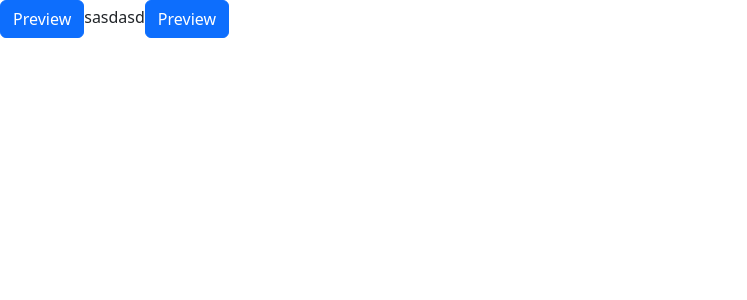
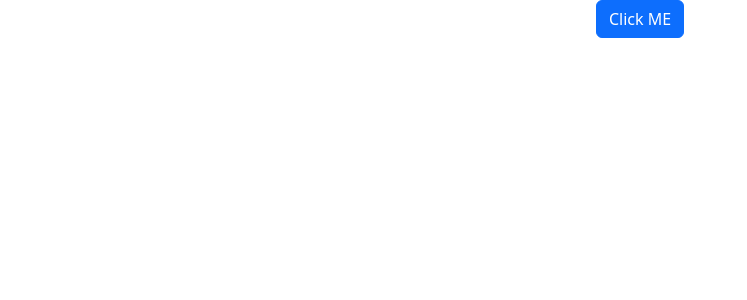
Before and after one commit to hristinson/pokemon, a React (Create React App) app: page / in a window 1280 px wide. Shown: the top 300 px of the page, without its empty margins (0-747 px from the left). Built offline with nearby package versions, Linux system fonts and the light colour scheme.

Commit message:
added axios

```diff
--- a/package.json
+++ b/package.json
@@ -8,8 +8,9 @@
     "@testing-library/user-event": "^13.5.0",
     "@types/jest": "^27.5.2",
     "@types/node": "^16.11.59",
-    "@types/react": "^18.0.20",
+    "@types/react": "^18.0.21",
     "@types/react-dom": "^18.0.6",
+    "axios": "^0.27.2",
     "bootstrap": "^5.2.1",
     "react": "^18.2.0",
     "react-bootstrap": "^2.5.0",
--- a/src/App.tsx
+++ b/src/App.tsx
@@ -1,30 +1,62 @@
 import React from 'react';
-import LeftBar from './components/LeftBar';
-import Main from './components/Main';
-import RightBar from './components/RightBar';
+import './App.css';
+import { Button } from 'react-bootstrap';
+import axios from 'axios';
 
+  // let offSet = 0;
+  // const url: string = `https://pokeapi.co/api/v2/pokemon/?offset=${offSet}&limit=20`;
+  // async function (){}
 
-import './App.css';
+  type User = {
+    id: number;
+    email: string;
+    first_name: string;
+  };
 
-function App() {
-  return (
-    <div className="App">
-      <div>
-      <LeftBar />
-      </div>
+  type GetUsersResponse = {
+    data: User[];
+  };
 
-      <div>
-      <Main />
-      </div>
+  async function getUsers() {
+    try {
+      // 👇️ const data: GetUsersResponse
+      const { data, status } = await axios.get<GetUsersResponse>(
+        'https://reqres.in/api/users',
+        {
+          headers: {
+            Accept: 'application/json',
+          },
+        },
+      );
+
+      console.log(JSON.stringify(data, null, 4));
+
+      // 👇️ "response status is: 200"
+      console.log('response status is: ', status);
+
+      return data;
+    } catch (error) {
+      if (axios.isAxiosError(error)) {
+        console.log('error message: ', error.message);
+        return error.message;
+      } else {
+        console.log('unexpected error: ', error);
+        return 'An unexpected error occurred';
+      }
+    }
+  }
 
 
 
-      <div>
-      <RightBar />
-      </div>
 
 
 
+function App() {
+
+
+  return (
+    <div className="App">
+      <Button onClick={()=>{getUsers()}}>Click ME</Button>
     </div>
   );
 }
--- a/src/components/LeftBar.tsx
+++ /dev/null
@@ -1,12 +0,0 @@
-import React from 'react';
-import { Button } from 'react-bootstrap';
-
-function LeftBar() {
-  return (
-    <div className="LeftBar">
-        <Button onClick={()=>{console.log(`left`)}}>Preview</Button>
-    </div>
-  );
-}
-
-export default LeftBar;
--- a/src/components/Main.tsx
+++ /dev/null
@@ -1,12 +0,0 @@
-import React from 'react';
-
-
-function Main() {
-  return (
-    <div className="Main">
-     sasdasd
-    </div>
-  );
-}
-
-export default Main;
--- a/src/components/RightBar.tsx
+++ /dev/null
@@ -1,12 +0,0 @@
-import React from 'react';
-import { Button } from 'react-bootstrap';
-
-function RightBar() {
-  return (
-<div className="RightBar">
-  <Button onClick={()=>{console.log(`right`)}}>Preview</Button>
-    </div>
-  );
-}
-
-export default RightBar;
--- a/src/index.css
+++ b/src/index.css
@@ -1,6 +1,13 @@
-div {
-  width: 100%;
-  height: 100%;
-  vertical-align: center;
-  display: inline;
-  }
+body {
+  margin: 0;
+  font-family: -apple-system, BlinkMacSystemFont, 'Segoe UI', 'Roboto', 'Oxygen',
+    'Ubuntu', 'Cantarell', 'Fira Sans', 'Droid Sans', 'Helvetica Neue',
+    sans-serif;
+  -webkit-font-smoothing: antialiased;
+  -moz-osx-font-smoothing: grayscale;
+}
+
+code {
+  font-family: source-code-pro, Menlo, Monaco, Consolas, 'Courier New',
+    monospace;
+}
```
Also changed, not shown: 1 other file (tests, documents, lock files or other folders).
